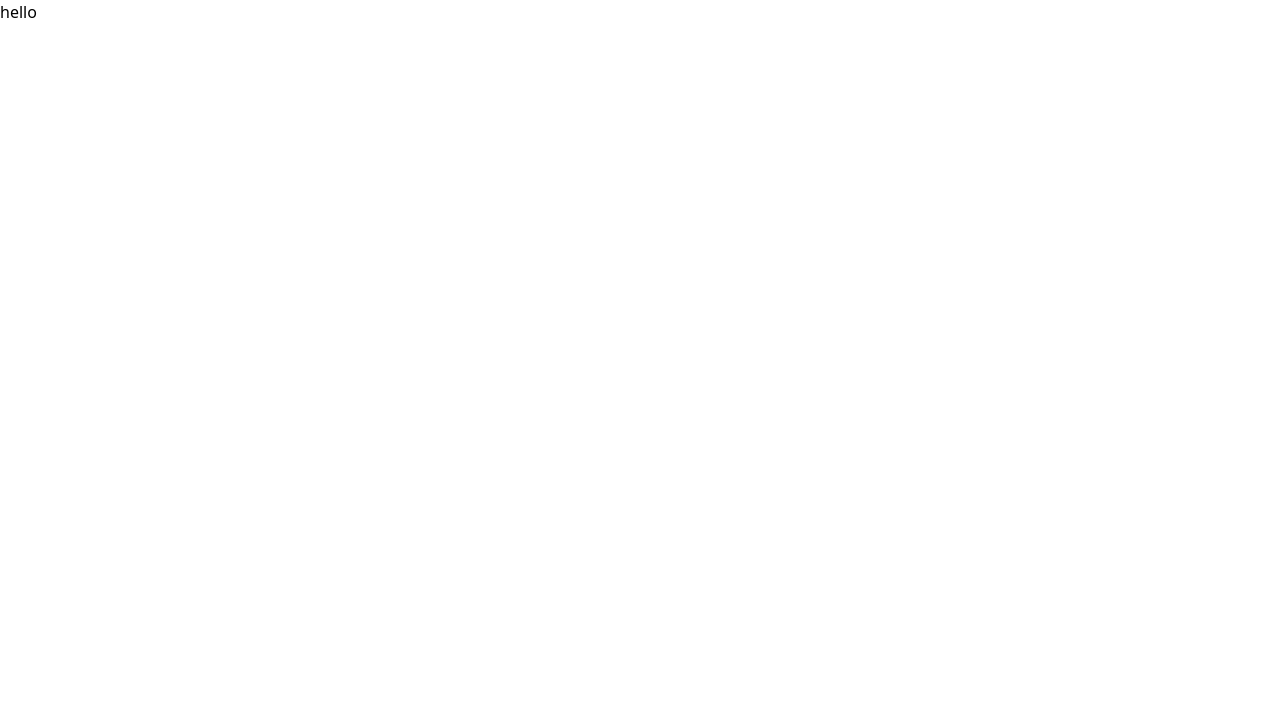
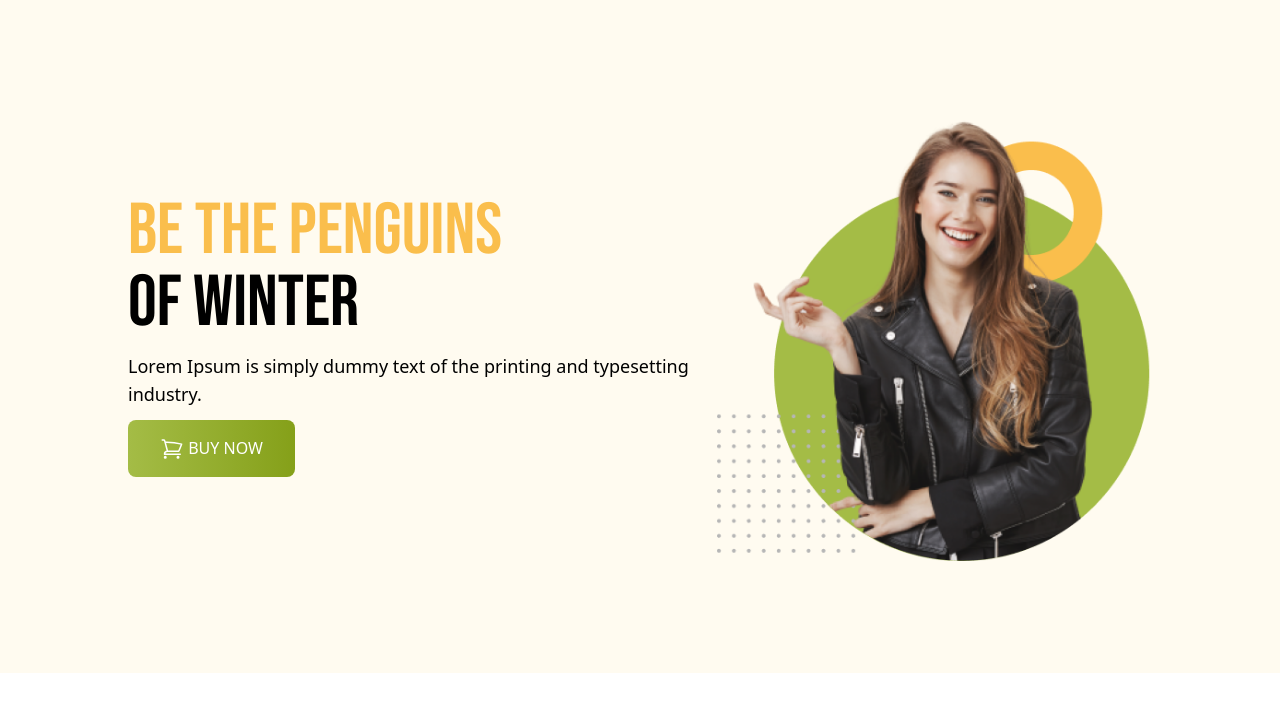
Before and after one commit to reyad-hasan/Penguin-fashion-with-tailwind, a plain HTML site: page index.html in a window 1280 px wide. Drawn offline with nearby package versions, Linux system fonts and the light colour scheme.

Commit message:
created hero section

```diff
--- a/index.html
+++ b/index.html
@@ -6,12 +6,49 @@
     <meta name="viewport" content="width=device-width, initial-scale=1.0">
     <script src="https://cdn.tailwindcss.com"></script>
     <link rel="stylesheet" href="css/style.css">
+    <link rel="preconnect" href="https://fonts.googleapis.com">
+    <link rel="preconnect" href="https://fonts.gstatic.com" crossorigin>
+    <link href="https://fonts.googleapis.com/css2?family=Bebas+Neue&display=swap" rel="stylesheet">
     <title>Penguin-fashion-with-Tailwind</title>
+    <style>
+        .font-bebas {
+            font-family: 'Bebas Neue', sans-serif;
+        }
+    </style>
 </head>
 
 <body>
-    <header>
-        <h1>hello</h1>
+    <header class="bg-[#FFFBF0] py-28 px-4 sm:px-12 md:px-32">
+        <!-- nav section start -->
+        <nav>
+
+        </nav>
+        <!-- nav section end -->
+        <!-- banner section start -->
+        <div class="flex flex-col md:flex-row justify-between items-center">
+            <div class="space-y-3">
+                <h1 class="text-7xl font-medium uppercase font-bebas"><span class="text-[#FABE4C]">Be the
+                        Penguins</span><br> of
+                    Winter
+                </h1>
+                <p class="text-lg">
+                    Lorem Ipsum is simply dummy text of the printing
+                    and typesetting industry.
+                </p>
+                <button
+                    class="py-4 px-8 bg-blue-600 rounded-lg bg-gradient-to-r from-[#A4BC46] to-[#85A019] text-white font-medium">
+                    <svg xmlns="http://www.w3.org/2000/svg" fill="none" viewBox="0 0 24 24" stroke-width="1.5"
+                        stroke="currentColor" class="w-6 h-6 inline">
+                        <path stroke-linecap="round" stroke-linejoin="round"
+                            d="M2.25 3h1.386c.51 0 .955.343 1.087.835l.383 1.437M7.5 14.25a3 3 0 00-3 3h15.75m-12.75-3h11.218c1.121-2.3 2.1-4.684 2.924-7.138a60.114 60.114 0 00-16.536-1.84M7.5 14.25L5.106 5.272M6 20.25a.75.75 0 11-1.5 0 .75.75 0 011.5 0zm12.75 0a.75.75 0 11-1.5 0 .75.75 0 011.5 0z" />
+                    </svg>
+                    BUY NOW</button>
+            </div>
+            <div>
+                <img src="./images/model.png" alt="">
+            </div>
+        </div>
+        <!-- banner section end -->
     </header>
     <main>
         <div>
```
